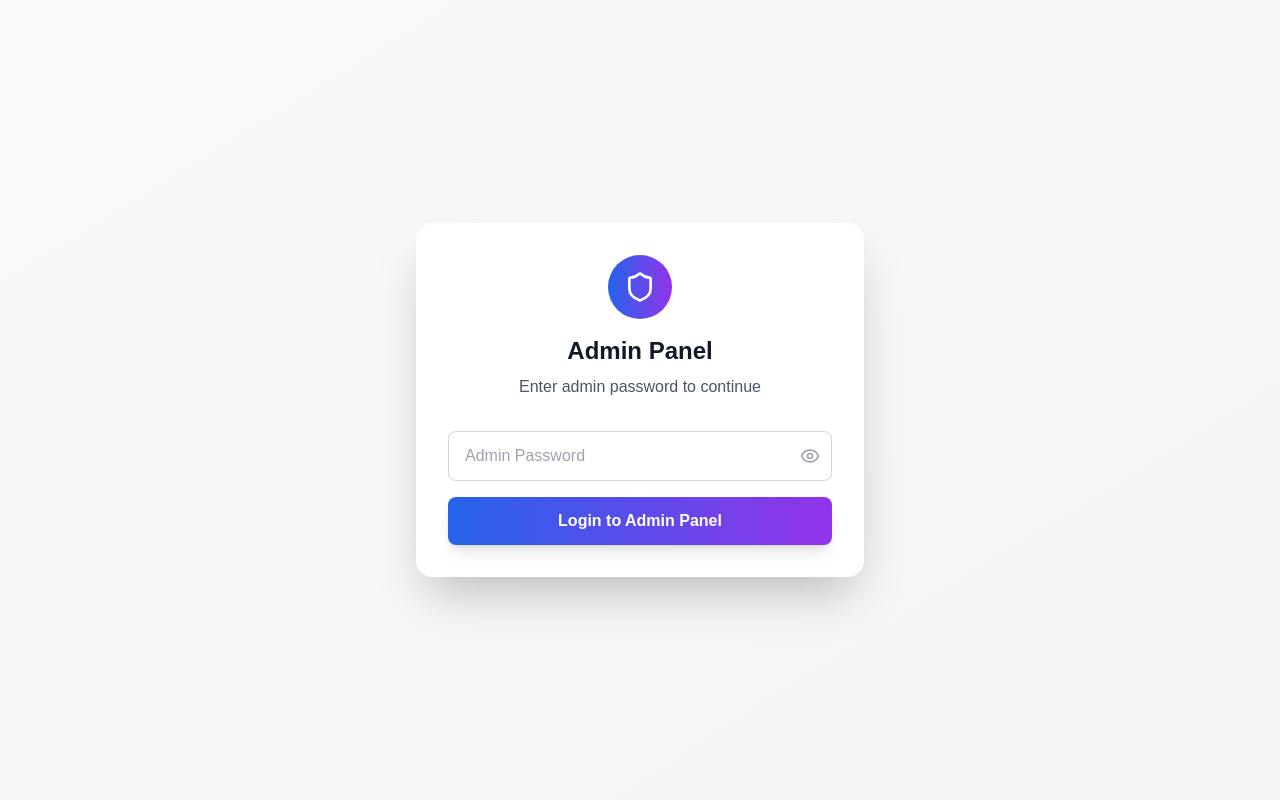
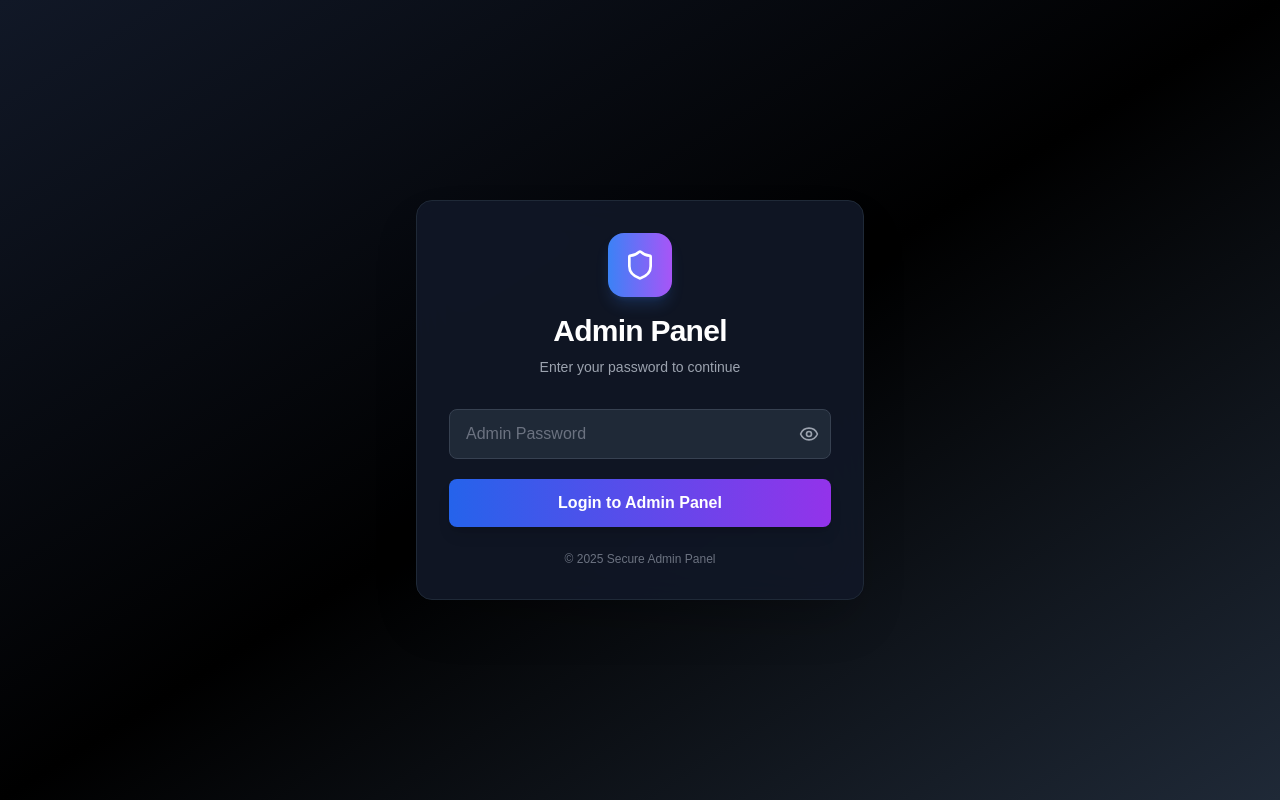
Before and after one commit to surendrakumar6350/notification-simulator, a Next.js app in the folder apps/web/: page /admin/login in a window 1280 px wide. Built offline with nearby package versions, Linux system fonts and the light colour scheme.

Commit message:
Update: Switched Admin Login Page to Dark Mode

```diff
--- a/apps/web/app/admin/login/page.tsx
+++ b/apps/web/app/admin/login/page.tsx
@@ -1,48 +1,47 @@
-"use client"
-import { useState } from 'react';
-import axios from 'axios';
-import { Eye, EyeOff, Shield } from 'lucide-react';
-import { useToast } from '../components/Toast';
+"use client";
+import { useState } from "react";
+import axios from "axios";
+import { Eye, EyeOff, Shield } from "lucide-react";
+import { useToast } from "../components/Toast";
 
 const Login = () => {
   const [isLoggingIn, setIsLoggingIn] = useState(false);
-    const [loginError, setLoginError] = useState('');
-    const [adminPassword, setAdminPassword] = useState('');
+  const [loginError, setLoginError] = useState("");
+  const [adminPassword, setAdminPassword] = useState("");
   const [showPassword, setShowPassword] = useState(false);
   const { addToast, ToastContainer } = useToast();
 
   const handleLogin = async () => {
     setIsLoggingIn(true);
-        setLoginError('');
+    setLoginError("");
 
     try {
-            const response = await axios.post('/api/admin/login', {
-                password: adminPassword
+      const response = await axios.post("/api/admin/login", {
+        password: adminPassword,
       });
 
       if (response.data?.success === true) {
         addToast({
-                    type: 'success',
-                    message: 'Successfully logged in to admin panel'
+          type: "success",
+          message: "Successfully logged in to admin panel",
         });
 
         setTimeout(() => {
-                    window.location.href = '/admin';
+          window.location.href = "/admin";
         }, 1000);
-
       } else {
-                setLoginError('Authentication failed. Please check your password.');
+        setLoginError("Authentication failed. Please check your password.");
         addToast({
-                    type: 'error',
-                    message: 'Invalid admin password'
+          type: "error",
+          message: "Invalid admin password",
         });
       }
     } catch (error) {
-            console.error('Login error:', error);
-            setLoginError('Something went wrong. Please try again later.');
+      console.error("Login error:", error);
+      setLoginError("Something went wrong. Please try again later.");
       addToast({
-                type: 'error',
-                message: 'Something went wrong. Please try again.'
+        type: "error",
+        message: "Something went wrong. Please try again.",
       });
     } finally {
       setIsLoggingIn(false);
@@ -50,46 +49,55 @@ const Login = () => {
   };
 
   return (
-        <div className="min-h-screen flex items-center justify-center bg-gradient-to-br from-gray-50 to-gray-100 dark:from-gray-900 dark:to-gray-800 p-6">
+    <div className="min-h-screen flex items-center justify-center bg-gradient-to-br from-gray-900 via-black to-gray-800 p-6">
       <ToastContainer />
-            <div className="bg-white dark:bg-gray-800 rounded-2xl shadow-2xl p-8 w-full max-w-md">
+      <div className="bg-gray-900/90 backdrop-blur-xl border border-gray-800 rounded-2xl shadow-2xl p-8 w-full max-w-md">
+        {/* Logo / Header */}
         <div className="text-center mb-8">
-                    <div className="bg-gradient-to-r from-blue-600 to-purple-600 w-16 h-16 rounded-full flex items-center justify-center mx-auto mb-4">
+          <div className="bg-gradient-to-r from-blue-500 to-purple-500 w-16 h-16 rounded-2xl flex items-center justify-center mx-auto mb-4 shadow-lg shadow-blue-500/20">
             <Shield className="w-8 h-8 text-white" />
           </div>
-                    <h1 className="text-2xl font-bold text-gray-900 dark:text-white">Admin Panel</h1>
-                    <p className="text-gray-600 dark:text-gray-300 mt-2">Enter admin password to continue</p>
+          <h1 className="text-3xl font-extrabold text-white tracking-tight">
+            Admin Panel
+          </h1>
+          <p className="text-gray-400 mt-2 text-sm">
+            Enter your password to continue
+          </p>
         </div>
 
-                <div className="space-y-4">
+        {/* Form */}
+        <div className="space-y-5">
           <div className="relative">
             <input
-                            type={showPassword ? 'text' : 'password'}
+              type={showPassword ? "text" : "password"}
               value={adminPassword}
               onChange={(e) => setAdminPassword(e.target.value)}
-                            onKeyPress={(e) => e.key === 'Enter' && handleLogin()}
+              onKeyPress={(e) => e.key === "Enter" && handleLogin()}
               placeholder="Admin Password"
-                            className="w-full px-4 py-3 rounded-lg border border-gray-300 dark:border-gray-600 bg-white dark:bg-gray-700 text-gray-900 dark:text-white focus:ring-2 focus:ring-blue-500 focus:border-transparent transition-all duration-200"
+              className="w-full px-4 py-3 rounded-lg border border-gray-700 bg-gray-800 text-white placeholder-gray-500 focus:ring-2 focus:ring-blue-500 focus:border-transparent transition-all duration-200"
             />
             <button
               type="button"
               onClick={() => setShowPassword(!showPassword)}
-                            className="absolute right-3 top-1/2 transform -translate-y-1/2 text-gray-400 hover:text-gray-600 dark:hover:text-gray-300"
+              className="absolute right-3 top-1/2 transform -translate-y-1/2 text-gray-400 hover:text-gray-200"
             >
               {showPassword ? <EyeOff className="w-5 h-5" /> : <Eye className="w-5 h-5" />}
             </button>
           </div>
 
           {loginError && (
-                        <p className="text-sm text-red-600 text-center -mt-2 mb-2">{loginError}</p>
+            <p className="text-sm text-red-400 text-center -mt-2 mb-2">
+              {loginError}
+            </p>
           )}
 
           <button
             onClick={handleLogin}
             disabled={isLoggingIn}
-                        className={`w-full py-3 rounded-lg font-semibold transition-all duration-300 transform shadow-lg ${isLoggingIn
-                            ? 'bg-gray-400 cursor-not-allowed'
-                            : 'bg-gradient-to-r from-blue-600 to-purple-600 hover:from-blue-700 hover:to-purple-700 hover:scale-105 active:scale-95 text-white'
+            className={`w-full py-3 rounded-lg font-semibold transition-all duration-300 transform shadow-lg ${
+              isLoggingIn
+                ? "bg-gray-700 cursor-not-allowed text-gray-400"
+                : "bg-gradient-to-r from-blue-600 to-purple-600 hover:from-blue-700 hover:to-purple-700 text-white hover:scale-[1.02] active:scale-95"
             }`}
           >
             {isLoggingIn ? (
@@ -98,13 +106,18 @@ const Login = () => {
                 <span>Logging in...</span>
               </div>
             ) : (
-                            'Login to Admin Panel'
+              "Login to Admin Panel"
             )}
           </button>
         </div>
+
+        {/* Footer */}
+        <p className="text-xs text-gray-500 text-center mt-6">
+          © {new Date().getFullYear()} Secure Admin Panel
+        </p>
       </div>
     </div>
   );
-}
+};
 
 export default Login;
```
Lines whose indentation alone changed are shown as unchanged.
